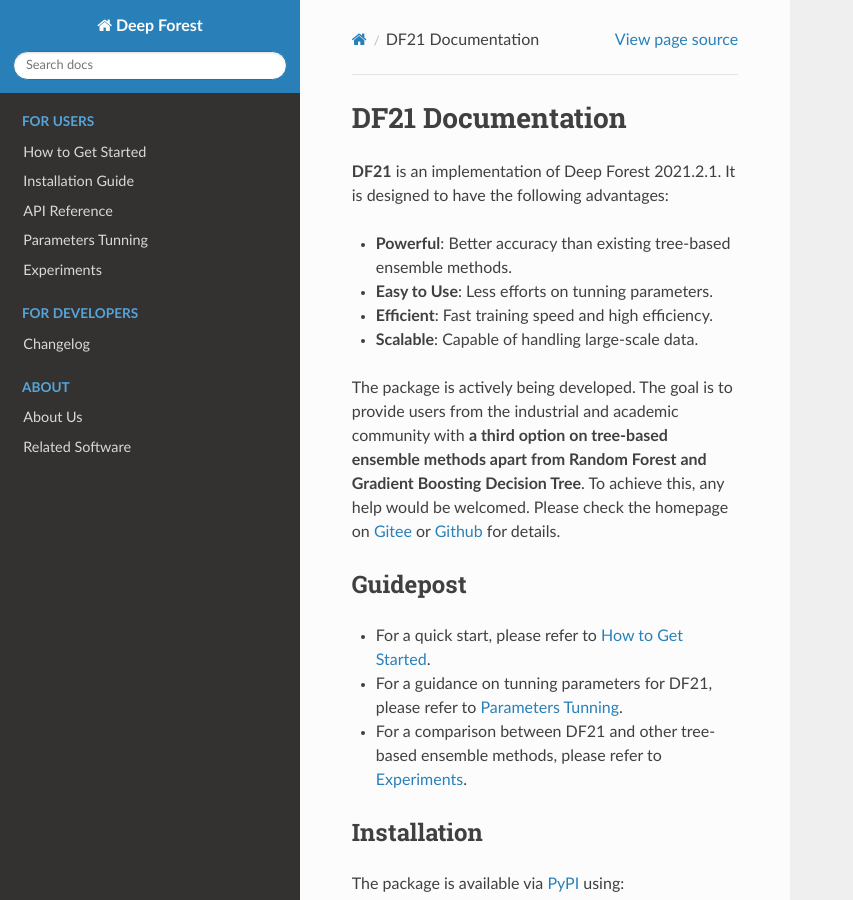
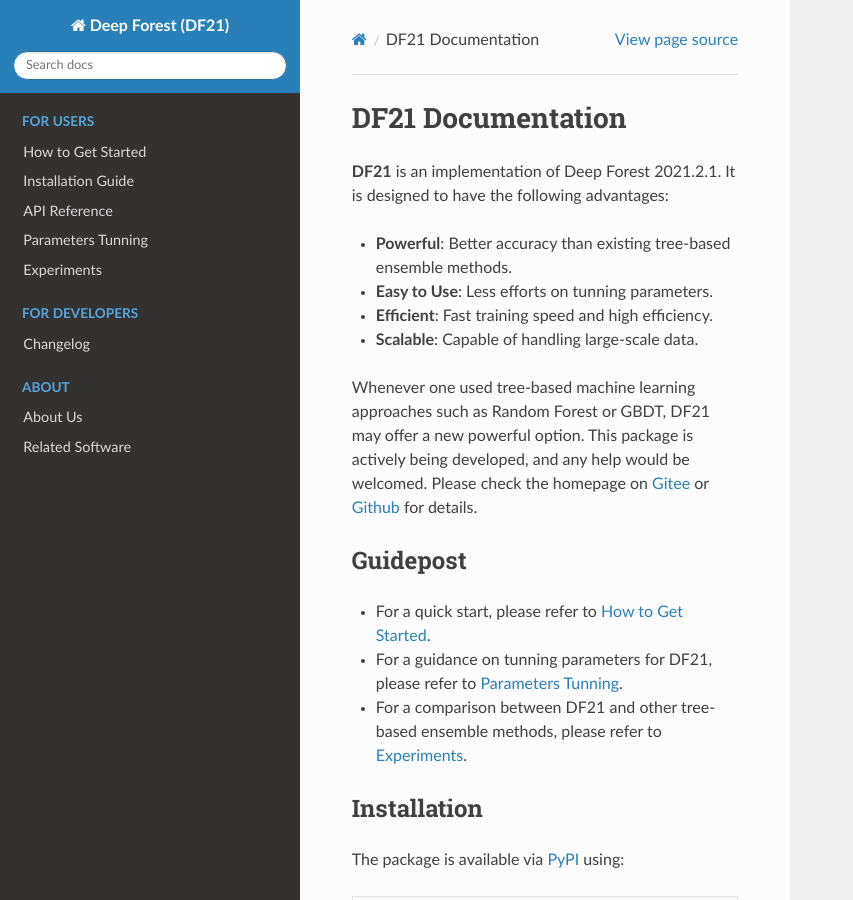
Before and after one commit to LAMDA-NJU/Deep-Forest, a Sphinx documentation site: the page built from docs/index.rst, in a window 1280 px wide and 900 px high. Shown: the whole window, without its empty margins (0-853 px from the left). Built offline with Sphinx 7.4.7 and the Read the Docs theme 2.0.0, drawn with Linux system fonts in a browser that asks for light colours.

Commit message:
[DOC] Update documentation

```diff
--- a/README.rst
+++ b/README.rst
@@ -21,6 +21,8 @@
 - **Easy to Use**: Less efforts on tunning parameters.
 - **Efficient**: Fast training speed and high efficiency.
 - **Scalable**: Capable of handling large-scale data.
+
+Whenever one used tree-based machine learning approaches such as Random Forest or GBDT, DF21 may offer a new powerful option.
 
 For a quick start, please refer to `How to Get Started <http://www.lamda.nju.edu.cn/deep-forest/how_to_get_started.html>`__. For a detailed guidance on parameter tunning, please refer to `Parameters Tunning <http://www.lamda.nju.edu.cn/deep-forest/parameters_tunning.html>`__.
 
--- a/docs/conf.py
+++ b/docs/conf.py
@@ -18,7 +18,7 @@
 
 # -- Project information -----------------------------------------------------
 
-project = 'Deep Forest'
+project = 'Deep Forest (DF21)'
 copyright = '2021, LAMDA, Nanjing University, China'
 author = 'Yi-Xuan Xu'
 
--- a/docs/index.rst
+++ b/docs/index.rst
@@ -8,7 +8,7 @@
 - **Efficient**: Fast training speed and high efficiency.
 - **Scalable**: Capable of handling large-scale data.
 
-The package is actively being developed. The goal is to provide users from the industrial and academic community with **a third option on tree-based ensemble methods apart from Random Forest and Gradient Boosting Decision Tree**. To achieve this, any help would be welcomed. Please check the homepage on `Gitee <https://gitee.com/lamda-nju/deep-forest>`__ or `Github <https://github.com/LAMDA-NJU/Deep-Forest>`__ for details.
+Whenever one used tree-based machine learning approaches such as Random Forest or GBDT, DF21 may offer a new powerful option. This package is actively being developed, and any help would be welcomed. Please check the homepage on `Gitee <https://gitee.com/lamda-nju/deep-forest>`__ or `Github <https://github.com/LAMDA-NJU/Deep-Forest>`__ for details.
 
 Guidepost
 ---------
```
